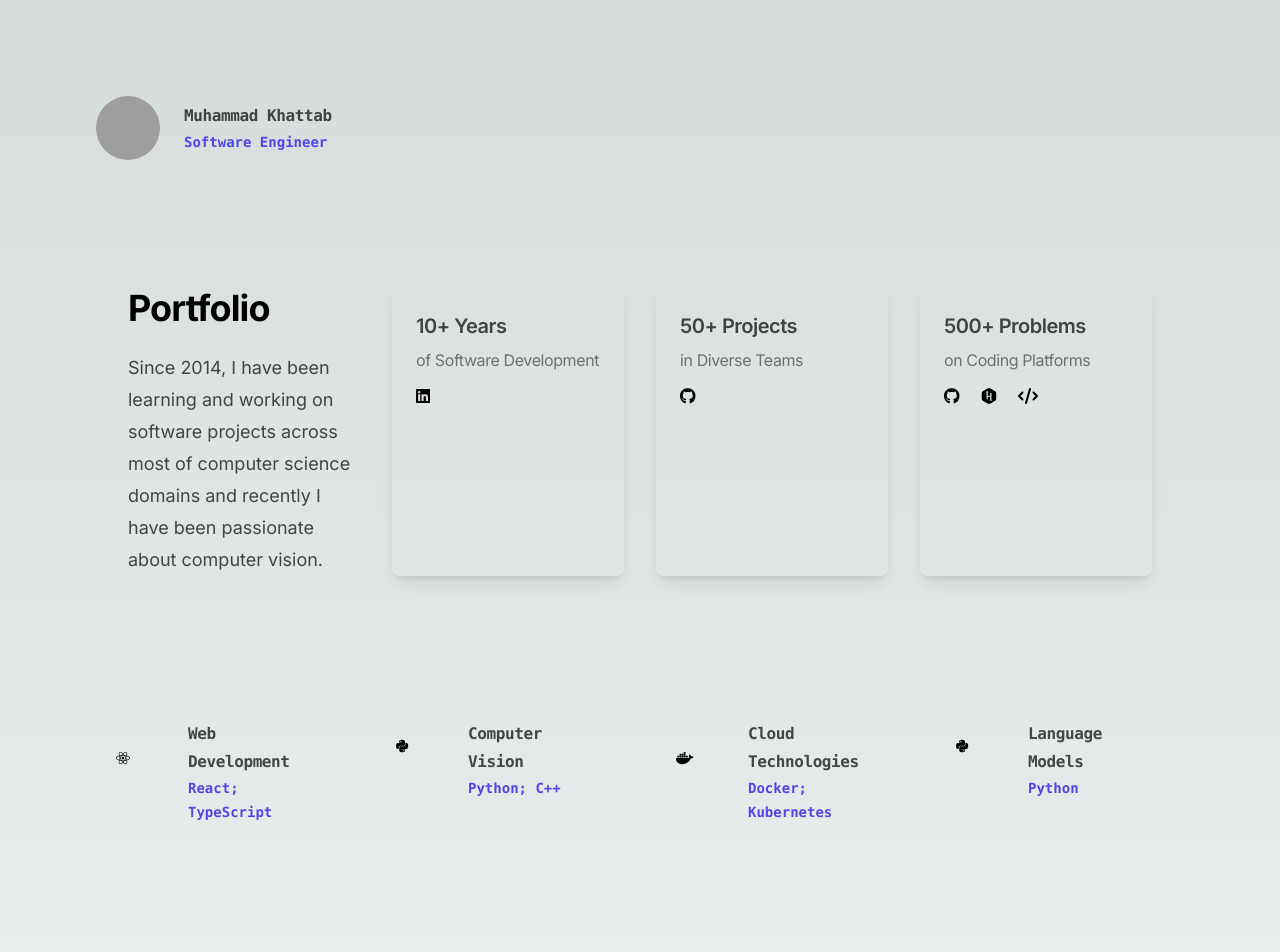
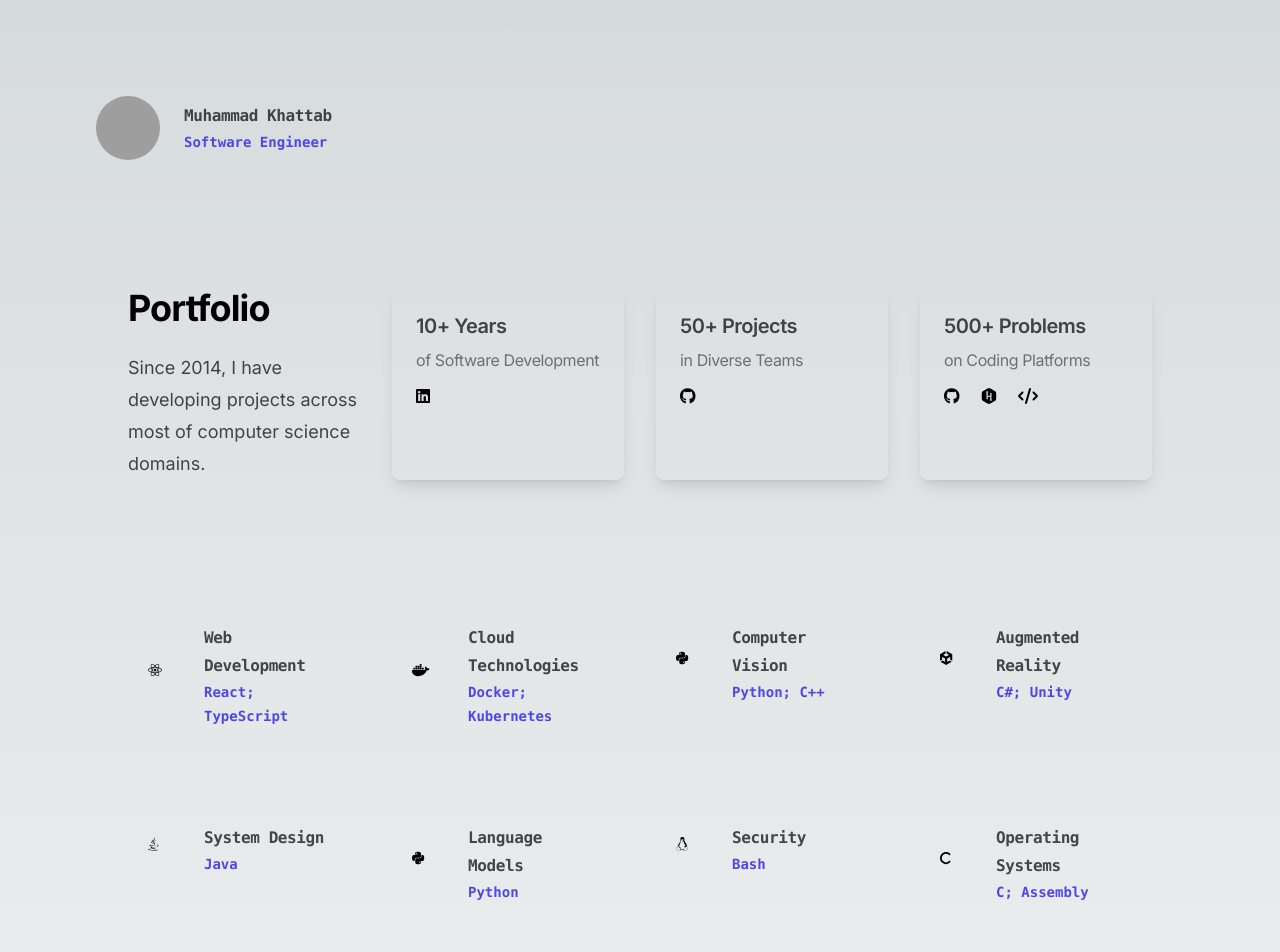
Before and after one commit to msskzx/fossilfolio, a Next.js app: page / in a window 1280 px wide. Shown: the top 952 px of the page. Built offline with nearby package versions, Linux system fonts and the light colour scheme; grey boxes are pictures that could not be loaded.

Commit message:
updated topics

```diff
--- a/app/page.tsx
+++ b/app/page.tsx
@@ -7,15 +7,19 @@ import {
   faHackerrank,
   faDocker,
   faPython,
+  faJava,
+  faLinux,
+  faUnity,
 } from '@fortawesome/free-brands-svg-icons'
 import {
+  faC,
   faCode,
 } from '@fortawesome/free-solid-svg-icons';
 
 const meh = {
   name: 'Muhammad Khattab',
   role: 'Software Engineer',
-  intro: 'Since 2014, I have been learning and working on software projects across most of computer science domains and recently I have been passionate about computer vision.',
+  intro: 'Since 2014, I have developing projects across most of computer science domains.',
   years: '10+ Years',
   projects: '50+ Projects',
   problems: '500+ Problems',
@@ -26,24 +30,36 @@ const meh = {
 const topics = [
   {
     name: 'Web Development',
-    role: 'React; TypeScript',
+    tech: 'React; TypeScript',
     icon: faReact,
-    url: '/webdev',
+  }, {
+    name: 'Cloud Technologies',
+    tech: 'Docker; Kubernetes',
+    icon: faDocker,
   }, {
     name: 'Computer Vision',
-    role: 'Python; C++',
+    tech: 'Python; C++',
     icon: faPython,
-    url: '/cv',
   }, {
-    name: 'Cloud Technologies',
-    role: 'Docker; Kubernetes',
-    icon: faDocker,
-    url: '/cloud',
+    name: 'Augmented Reality',
+    tech: 'C#; Unity',
+    icon: faUnity,
+  }, {
+    name: 'System Design',
+    tech: 'Java',
+    icon: faJava,
   }, {
     name: 'Language Models',
-    role: 'Python',
+    tech: 'Python',
     icon: faPython,
-    url: '/llm',
+  }, {
+    name: 'Security',
+    tech: 'Bash',
+    icon: faLinux,
+  }, {
+    name: 'Operating Systems',
+    tech: 'C; Assembly',
+    icon: faC,
   },
 ]
 
@@ -203,7 +219,8 @@ export default function Home() {
         </div>
       </div>
 
-      <div className="z-10 w-full items-center justify-between font-mono text-sm lg:flex">
+      <div className="z-10 w-full items-center justify-between font-mono text-sm g:flex lg:flex">
+        <div className="mx-auto grid max-w-7xl gap-x-8 gap-y-20 px-6 lg:px-8">
           <ul role="list" className="grid gap-x-8 gap-y-12 sm:grid-cols-2 sm:gap-y-16 lg:grid-cols-4 xl:col-span-4">
             {topics.map((topic) => (
               <li key={topic.name}>
@@ -212,13 +229,13 @@ export default function Home() {
                   rel="noopener noreferrer">
                   <div className="flex items-center gap-x-6">
                     <div className="relative rounded-full">
-                    <div className="size-12">
+                      <div className="size-8">
                         <FontAwesomeIcon icon={topic.icon} />
                       </div>
                     </div>
                     <div>
                       <h3 className="text-base font-semibold leading-7 tracking-tight opacity-70">{topic.name}</h3>
-                    <p className="text-sm font-semibold leading-6 text-indigo-600">{topic.role}</p>
+                      <p className="text-sm font-semibold leading-6 text-indigo-600">{topic.tech}</p>
                     </div>
                   </div>
                 </div>
@@ -226,14 +243,15 @@ export default function Home() {
             ))}
           </ul>
         </div>
+      </div>
 
       <div className="lg:rounded-xl py-24 sm:py-32">
         <div className="mx-auto grid max-w-7xl gap-x-8 gap-y-20 px-6 lg:px-8 xl:grid-cols-3">
           <div className="max-w-2xl">
             <h2 className="text-3xl font-bold tracking-tight sm:text-4xl">Recent Projects
             </h2>
-            <p className="mt-6 text-lg leading-8 opacity-70">
-              These are three recent projects other projects are listed in the CV or GitHub.
+            <p className="mt-6 text-lg leading-8 opacity-70 text-justify">
+              These are three recent projects and other projects are listed in the CV or GitHub.
             </p>
 
           </div>
@@ -247,7 +265,7 @@ export default function Home() {
                   <div className="flex flex-col gap-y-4">
                     <div className="flex items-center gap-x-6">
                       <div className="relative rounded-full overflow-hidden">
-                        <div className="size-12">
+                        <div className="size-8">
                           <FontAwesomeIcon icon={project.icon} />
                         </div>
                       </div>
```
Lines whose indentation alone changed are shown as unchanged.
